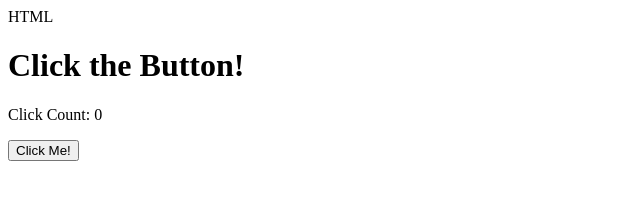
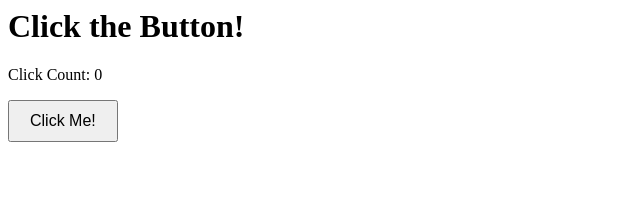
Before and after one commit to MrStache10/ButtonDOMLocalStorage-, a plain HTML site: page index.html in a window 1280 px wide. Shown: the whole page, without its empty margins (0-640 px from the left). Drawn offline with Linux system fonts and the light colour scheme.

Commit message:
Update index.html
updated html

```diff
--- a/index.html
+++ b/index.html
@@ -1,4 +1,8 @@
-HTML
+<head>
+    <link rel="stylesheet" type="text/css" href="style.css">
+</head>
 <h1 id="header">Click the Button!</h1>
     <p>Click Count: <span id="click-count">0</span></p>
 <button id="click-button">Click Me!</button><h1>
+
+    <script src="script.js"></script>
```
